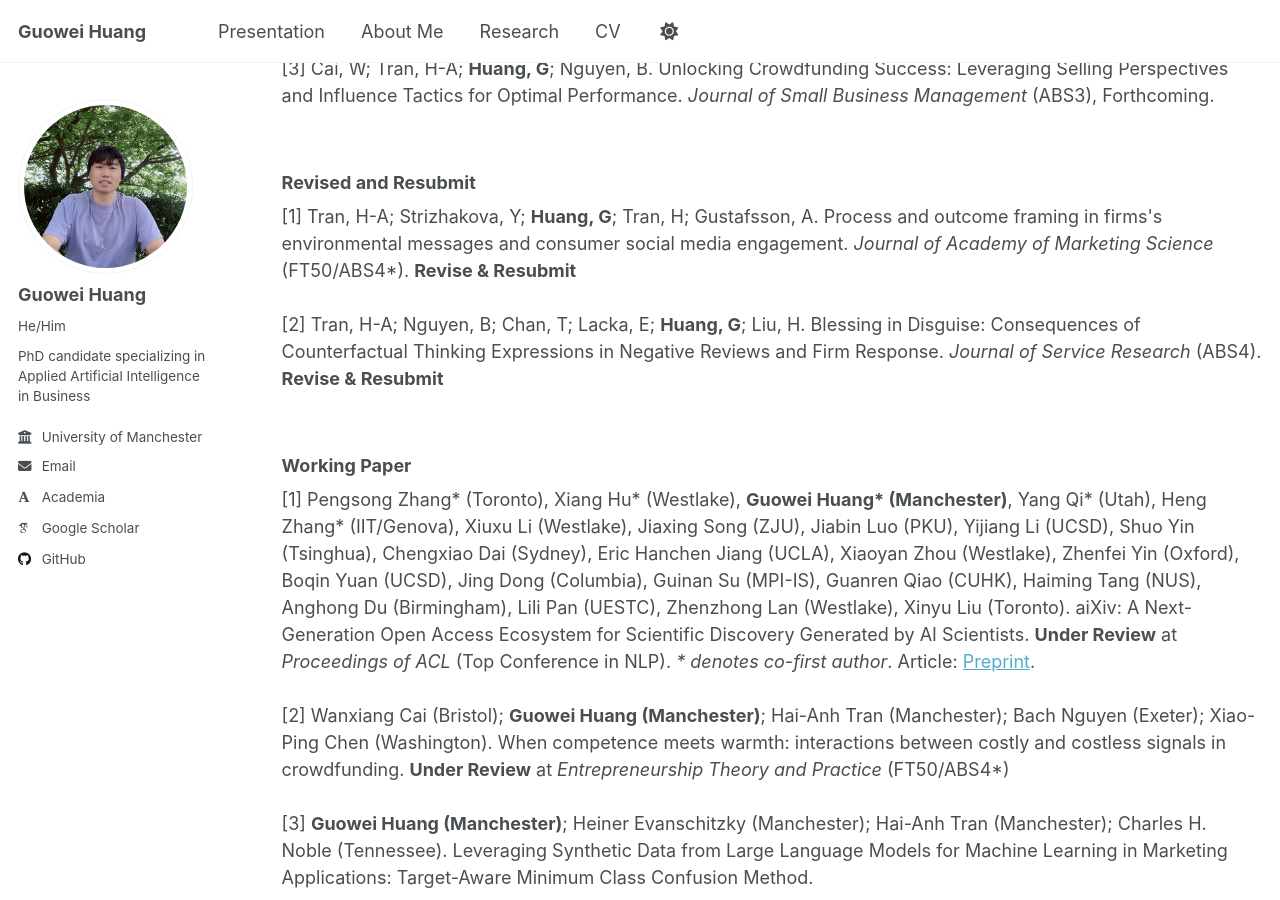
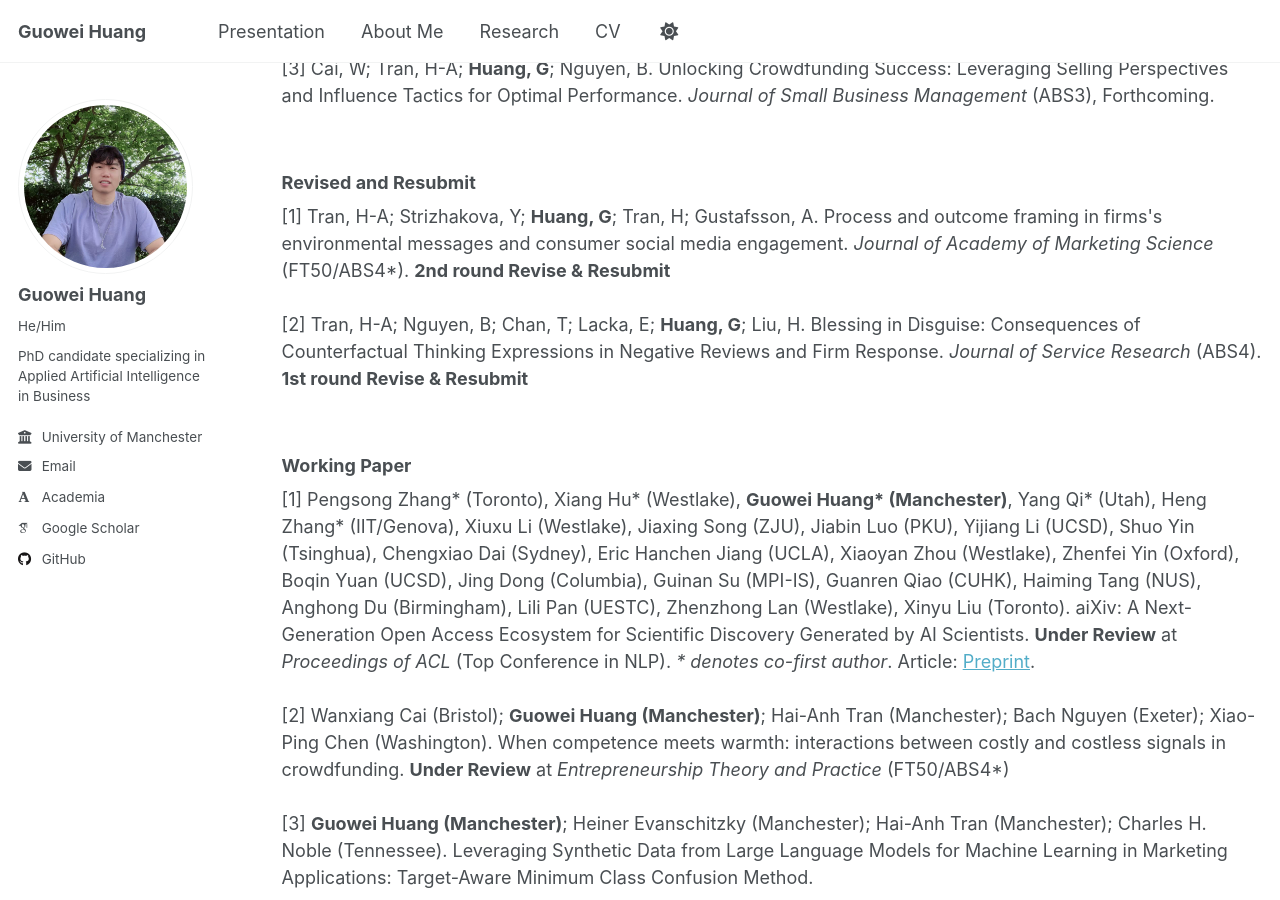
Before and after one commit to Oliverhuang123/Oliverhuang123.github.io, a Jekyll site: the page built from _pages/publications.html, in a window 1280 px wide and 900 px high, scrolled down 421 px. Built offline with Jekyll 4.4.1, drawn with Linux system fonts in a browser that asks for light colours; some web fonts are replaced.

Commit message:
Update resubmit status for publications

```diff
--- a/_pages/publications.html
+++ b/_pages/publications.html
@@ -21,10 +21,10 @@ My current research focuses on two main areas: (1) applying AI and text mining t
 <br><br>
 <h3>Revised and Resubmit</h3>
 
-[1] Tran, H-A; Strizhakova, Y; <strong>Huang, G</strong>; Tran, H; Gustafsson, A. Process and outcome framing in firms's environmental messages and consumer social media engagement. <em>Journal of Academy of Marketing Science</em> (FT50/ABS4*). <strong>Revise & Resubmit</strong>
+[1] Tran, H-A; Strizhakova, Y; <strong>Huang, G</strong>; Tran, H; Gustafsson, A. Process and outcome framing in firms's environmental messages and consumer social media engagement. <em>Journal of Academy of Marketing Science</em> (FT50/ABS4*). <strong>2nd round Revise & Resubmit</strong>
 <br><br>
 
-[2] Tran, H-A; Nguyen, B; Chan, T; Lacka, E; <strong>Huang, G</strong>; Liu, H. Blessing in Disguise: Consequences of Counterfactual Thinking Expressions in Negative Reviews and Firm Response. <em>Journal of Service Research</em> (ABS4). <strong>Revise & Resubmit</strong>
+[2] Tran, H-A; Nguyen, B; Chan, T; Lacka, E; <strong>Huang, G</strong>; Liu, H. Blessing in Disguise: Consequences of Counterfactual Thinking Expressions in Negative Reviews and Firm Response. <em>Journal of Service Research</em> (ABS4). <strong>1st round Revise & Resubmit</strong>
 <br><br>
 
 
```
